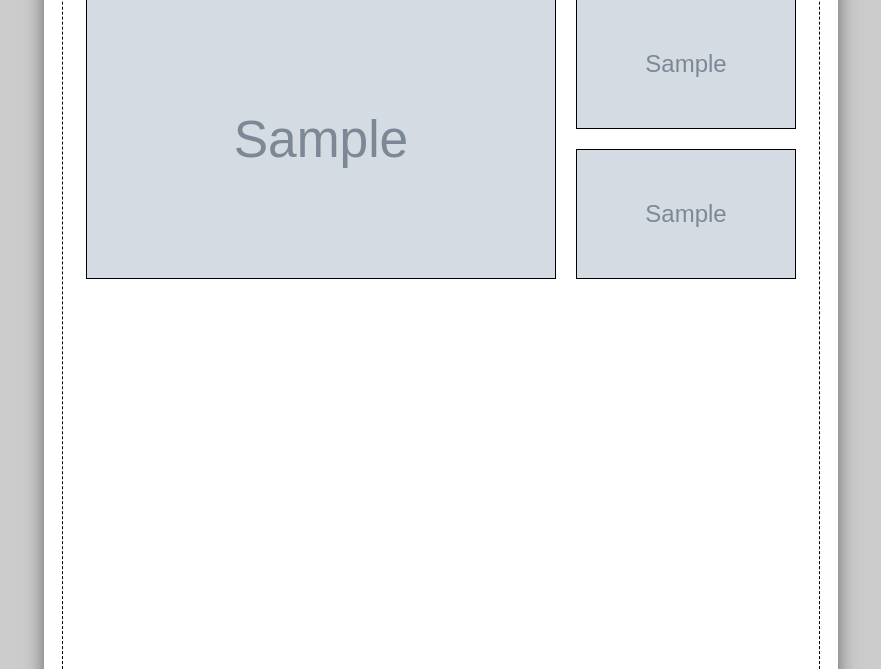
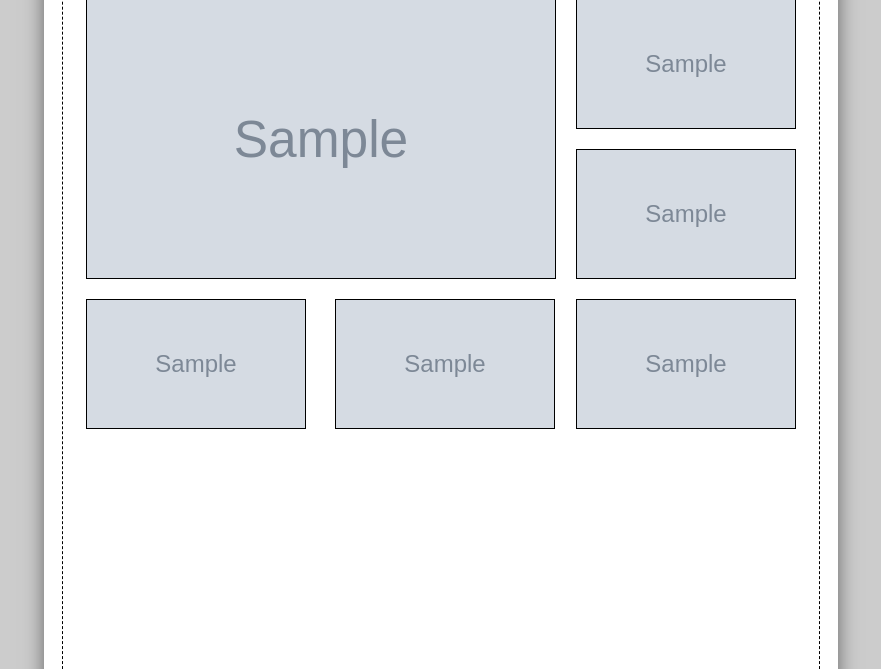
Before and after one commit to danielclements/infinitycasas-webscraper, a Flask app: template templates/index.html in a window 1280 px wide. Shown: the part 393-1062 px from the top of the page, without its empty margins (199-1080 px from the left). Run offline with Flask 2, Linux system fonts and the light colour scheme; the template is opened without the code that fills it: most values are stand-ins (such as "Sample title", 1, 10 or a date in 2020); grey boxes marked "Sample" are stand-in pictures; parts of the project's set-up code (start-up, migrations or seed data) failed here and were passed over; some libraries are stand-ins or nearby versions.

Commit message:
added bottom 3 images to image section

```diff
--- a/app.py
+++ b/app.py
@@ -22,6 +22,9 @@ for link in all_property_images:
 mainImage = links_array[0]
 image_top_row_r1 = links_array[30]
 image_top_row_r2 = links_array[5]
+image_bottom_row_r1 = links_array[17]
+image_bottom_row_r2 = links_array[9]
+image_bottom_row_r3 = links_array[7]
 
 
 # get property Header
@@ -72,7 +75,10 @@ def intial_load():
     return render_template(
         'index.html', property_header=property_header, price=price, beds=beds,
          baths=baths, pool=pool, property_ref=property_ref, mainImage=mainImage,
-         image_top_row_r1=image_top_row_r1, image_top_row_r2=image_top_row_r2)
+         image_top_row_r1=image_top_row_r1, image_top_row_r2=image_top_row_r2,
+         image_bottom_row_r1=image_bottom_row_r1,
+         image_bottom_row_r2=image_bottom_row_r2,
+         image_bottom_row_r3=image_bottom_row_r3)
 
 
 if __name__ == "__main__":
--- a/static/css/A4.css
+++ b/static/css/A4.css
@@ -186,12 +186,16 @@
  .image-wrapper{
   display: flex;
   justify-content: center;
+  align-items: center;
+  flex-direction: column;
  }
 
  .top-section{
   width: 710px;
   height: 280px;
   position: relative;
+  margin-bottom: 20px;
+
  }
 
  .main-image{
@@ -223,3 +227,39 @@
   max-height: 130px;
   border: solid 1px black;
  }
+
+ .bottom-section{
+  width: 710px;
+  height: 130px;
+  position: relative;
+ }
+
+ .bottom-row-image-r1{
+  position: absolute;
+  top: 0;
+  left: 0;
+  max-width: 220px;
+  width: 220px !important;
+  max-height: 130px;
+  border: solid 1px black;
+ }
+
+ .bottom-row-image-r2{
+  position: absolute;
+  top: 0;
+  left: 249px;
+  max-width: 220px;
+  width: 220px !important;
+  max-height: 130px;
+  border: solid 1px black;
+ }
+
+ .bottom-row-image-r3{
+  position: absolute;
+  top: 0;
+  right: 0;
+  max-width: 220px;
+  width: 220px !important;
+  max-height: 130px;
+  border: solid 1px black;
+ }
--- a/templates/index.html
+++ b/templates/index.html
@@ -48,7 +48,14 @@
         <img src="{{ image_top_row_r1 }}" alt="image top row 1" class="top-row-image-r1">
         <img src="{{ image_top_row_r2 }}" alt="image top row 2" class="top-row-image-r2">
       </div>
+      <div class="bottom-section">
+        <img src="{{ image_bottom_row_r1 }}" alt="image bottom row 1" class="bottom-row-image-r1">
+        <img src="{{ image_bottom_row_r2 }}" alt="image bottom row 2" class="bottom-row-image-r2">
+        <img src="{{ image_bottom_row_r3 }}" alt="image bottom row 3" class="bottom-row-image-r3">
+      </div>
     </div>
+
+
   </div>
 </body>
 
```
